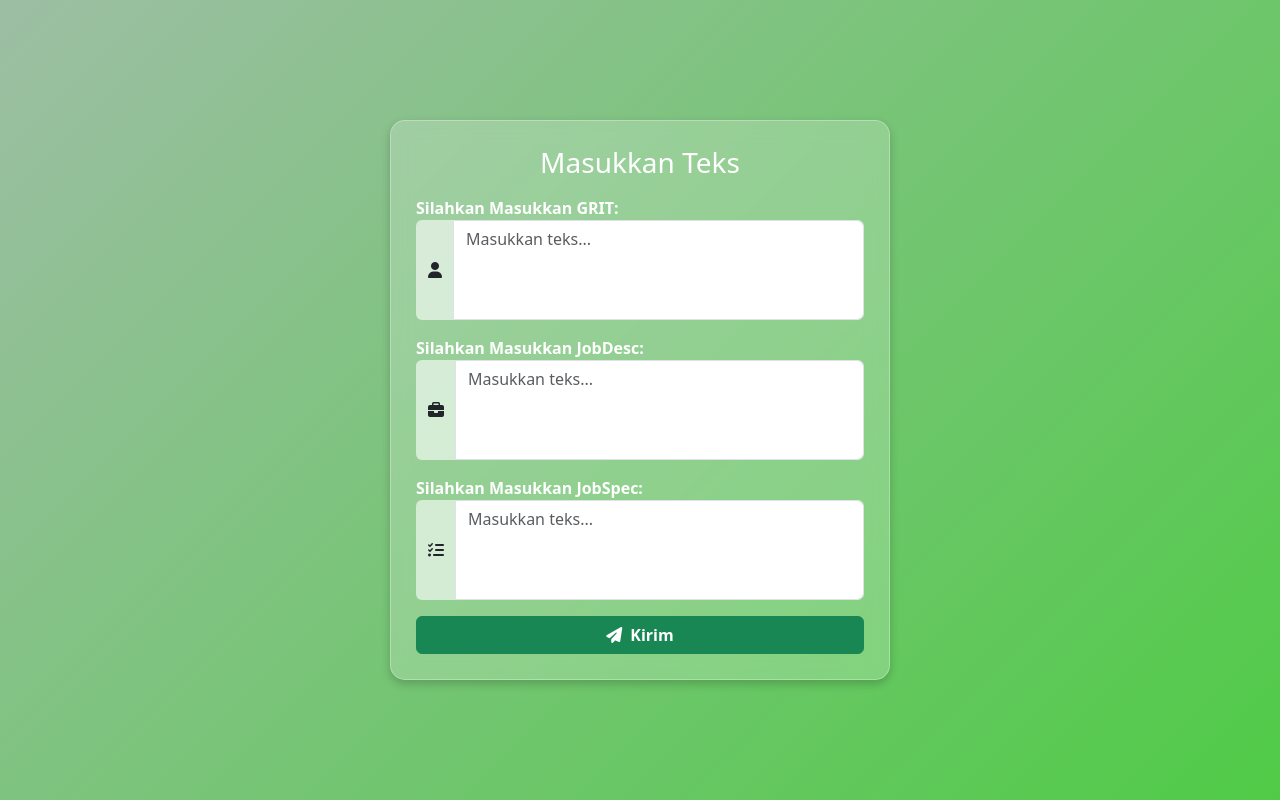
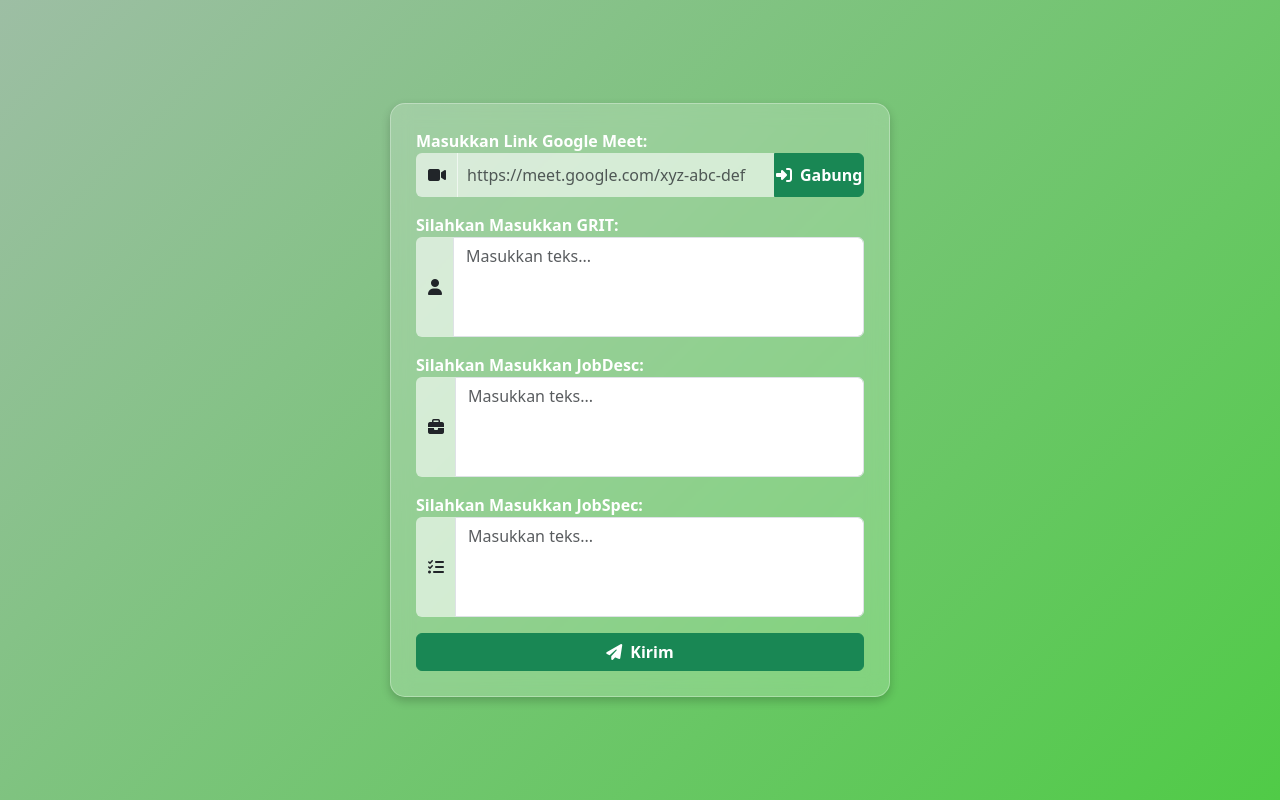
Before and after one commit to EndiPermana8060/AI-Interview-Assistant, a Flask app: page / in a window 1280 px wide. Run offline with Flask 3, Linux system fonts and the light colour scheme; some libraries are stand-ins or nearby versions.

Commit message:
Membuat fitur bot meeting

```diff
--- a/server.py
+++ b/server.py
@@ -1,6 +1,7 @@
 from flask import Flask, render_template, jsonify, request, session, json
 from utils import Utils
 from chatbot import ChatBot
+from driver import GoogleMeetBot
 from datetime import datetime
 from flask import send_file
 import os
@@ -21,6 +22,22 @@ def preindex():
     print(app.secret_key)
     session.clear()
     return render_template('preindex.html')
+
+@app.route('/join-meet', methods=['POST'])
+def handle_meet_request():
+    """Menerima link Google Meet dari frontend dan menjalankan Selenium"""
+    data = request.json
+    meet_url = data.get("meet_url")
+
+    if not meet_url:
+        return jsonify({"error": "URL Google Meet diperlukan!"}), 400
+
+    try:
+        bot = GoogleMeetBot(meet_url)
+        bot.run()
+        return jsonify({"status": "Bot berjalan untuk " + meet_url})
+    except Exception as e:
+        return jsonify({"error": str(e)}), 500
 
 @app.route('/index', methods=['GET', 'POST'])
 def index():
--- a/templates/preindex.html
+++ b/templates/preindex.html
@@ -47,13 +47,39 @@
             background: rgba(255, 255, 255, 0.6);
             border: none;
         }
+        .input-group {
+            position: relative;
+            display: flex;
+            align-items: stretch;
+            width: 100%;
+        }
+        #meet_url {
+            background: rgba(255, 255, 255, 0.6);
+            border: none;
+            padding: 10px;
+            font-size: 16px;
+            transition: 0.3s;
+        }
+
+        #meet_url:focus {
+            background: rgba(255, 255, 255, 0.8);
+            outline: none;
+            box-shadow: 0px 0px 8px rgba(255, 255, 255, 0.5);
+        }
+
     </style>
 </head>
 <body>
 
     <div class="container text-white">
-        <h3 class="text-center mb-3">Masukkan Teks</h3>
-
+        <label class="fw-bold">Masukkan Link Google Meet:</label>
+        <div class="input-group mb-3">
+            <span class="input-group-text"><i class="fas fa-video"></i></span>
+            <input type="text" id="meet_url" class="form-control" placeholder="https://meet.google.com/xyz-abc-def" required>
+            <button onclick="joinMeet()" class="btn btn-success" style="width: 20%;">
+                <i class="fas fa-sign-in-alt"></i> Gabung
+            </button>
+        </div>
         <label class="fw-bold">Silahkan Masukkan GRIT:</label>
         <div class="input-group mb-3">
             <span class="input-group-text"><i class="fas fa-user"></i></span>
@@ -83,6 +109,22 @@
     </div>
 
     <script>
+        async function joinMeet() {
+            const meetUrl = document.getElementById("meet_url").value;
+            if (!meetUrl) {
+                alert("Masukkan link Google Meet terlebih dahulu!");
+                return;
+            }
+
+            const response = await fetch("/join-meet", {
+                method: "POST",
+                headers: { "Content-Type": "application/json" },
+                body: JSON.stringify({ meet_url: meetUrl }),
+            });
+
+            const result = await response.json();
+            alert(result.message);
+        }
         document.getElementById("submitButton").addEventListener("click", function() {
             let input1 = document.getElementById("userInput").value;
             let input2 = document.getElementById("jobInput").value;
--- a/utils.py
+++ b/utils.py
@@ -6,7 +6,6 @@ from groq import Groq
 from dotenv import load_dotenv
 from concurrent.futures import ThreadPoolExecutor
 import threading
-
 
 load_dotenv()
 GROQ_API_KEY = os.getenv('GROQ_API_KEY')
```
Also changed, not shown: driver.py (added, +85 -0 lines), requirements.txt (+12 -1 lines), 1 other file.
